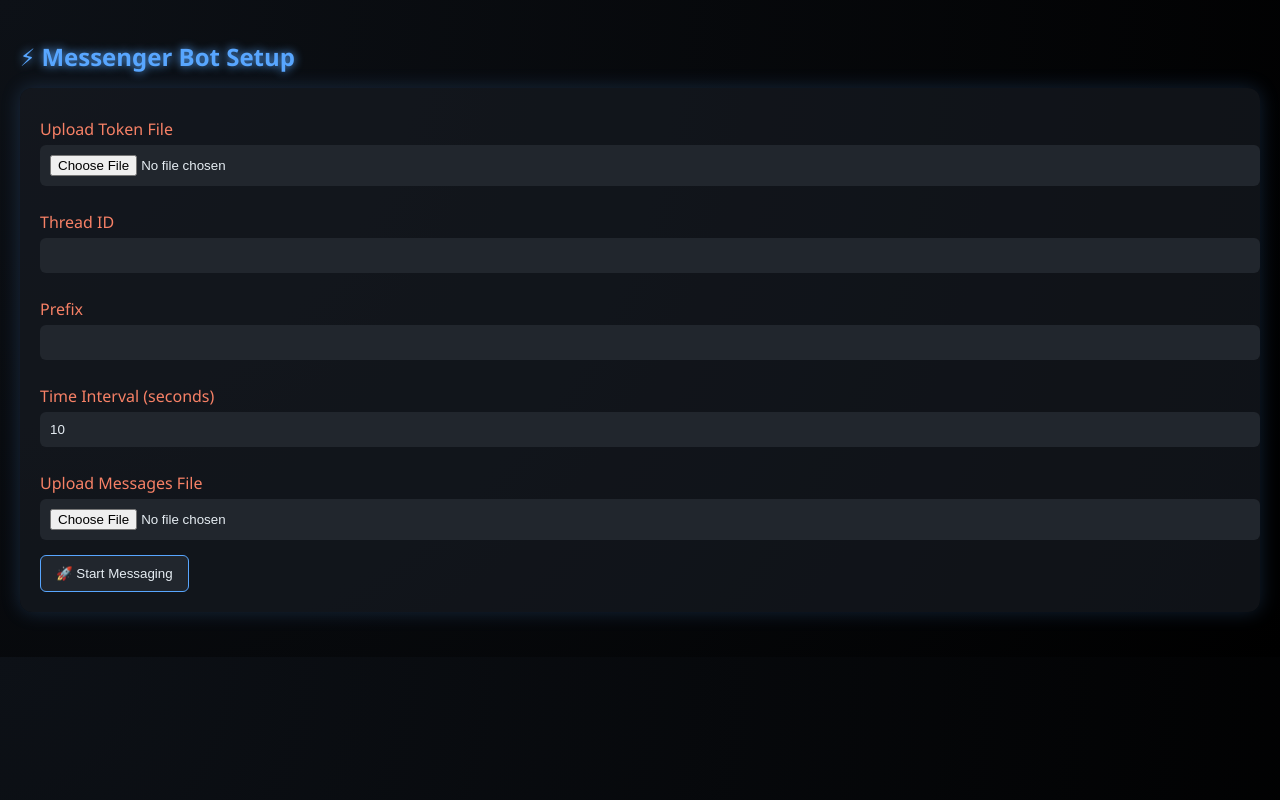
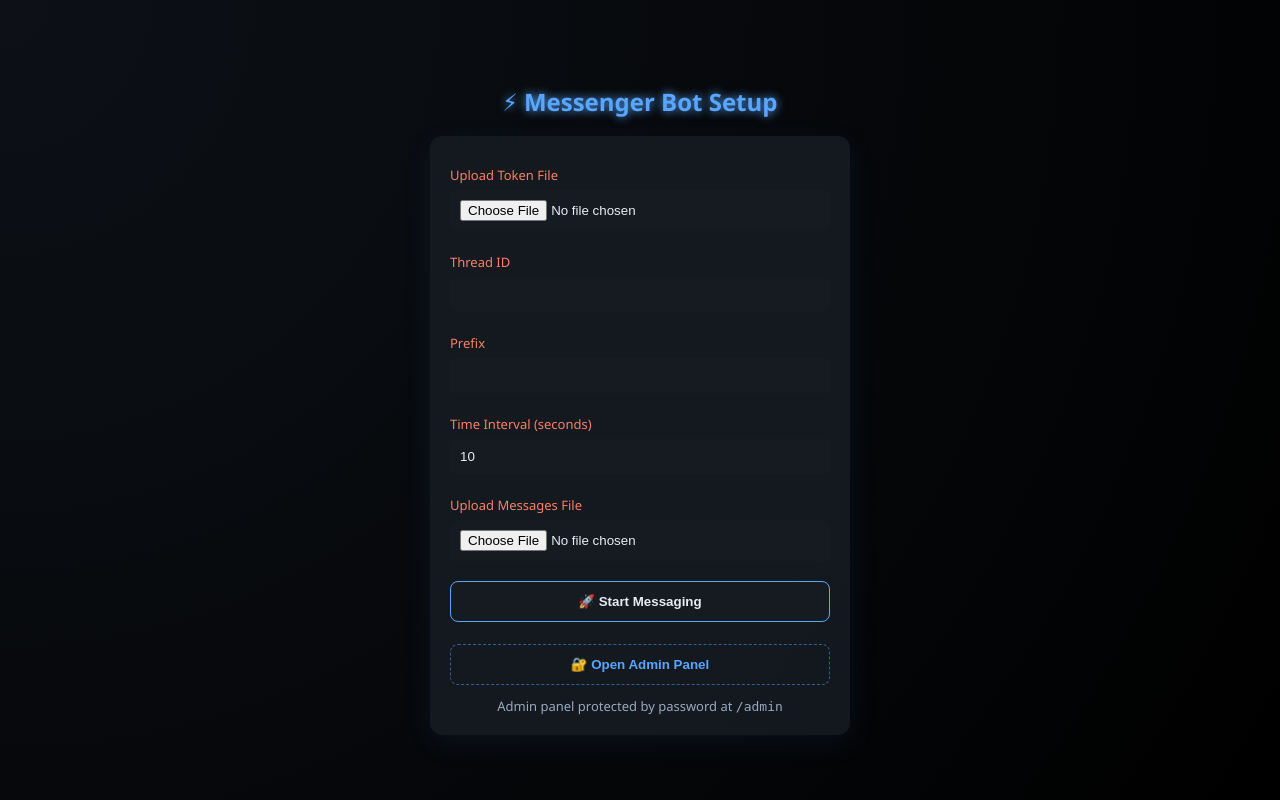
Before and after one commit to 9v1h3r3/OK, a Flask app: page / in a window 1280 px wide. Run offline with Flask 3, Linux system fonts and the light colour scheme.

Commit message:
Update index.html

```diff
--- a/templates/index.html
+++ b/templates/index.html
@@ -2,65 +2,71 @@
 <html lang="en">
 <head>
   <meta charset="utf-8">
-  <title>⚡ Messenger Bot - Home</title>
+  <title>⚡ Messenger Bot - Setup</title>
+  <meta name="viewport" content="width=device-width,initial-scale=1" />
   <style>
-    body {
-      background: radial-gradient(circle at top left, #0d1117, #000000);
-      color: #e6edf3;
+    :root{
+      --bg1: #0d1117;
+      --card: rgba(22,27,34,0.9);
+      --accent: #58a6ff;
+      --muted: #e6edf3;
+      --warn: #f78166;
+    }
+    *{box-sizing:border-box}
+    body{
+      margin:0;
+      min-height:100vh;
       font-family: "Segoe UI", Tahoma, sans-serif;
-      margin: 0;
-      padding: 20px;
+      background: radial-gradient(circle at top left, var(--bg1), #000);
+      color:var(--muted);
+      display:flex;align-items:center;justify-content:center;
+      padding:20px;
     }
-    h2 {
-      color: #58a6ff;
-      text-shadow: 0 0 10px #58a6ff;
-      margin-bottom: 15px;
+    .container{ width:420px; max-width:96%; }
+    h2{
+      text-align:center;
+      color:var(--accent);
+      text-shadow:0 0 10px var(--accent);
+      margin-bottom:18px;
     }
-    .card {
-      background: rgba(22, 27, 34, 0.7);
-      border-radius: 12px;
-      padding: 20px;
-      margin-bottom: 25px;
-      box-shadow: 0 0 20px rgba(88,166,255,0.2);
-      transition: transform 0.3s ease;
+    .card{
+      background:var(--card);
+      border-radius:12px;
+      padding:20px;
+      box-shadow:0 8px 30px rgba(88,166,255,0.08);
+      transition:transform .2s ease;
     }
-    .card:hover {
-      transform: translateY(-3px);
-      box-shadow: 0 0 25px rgba(88,166,255,0.4);
+    .card:hover{ transform:translateY(-4px) }
+    label{ display:block; margin:10px 0 6px; color:var(--warn); font-size:13px }
+    input[type="text"], input[type="number"], input[type="file"] {
+      width:100%; padding:10px; border-radius:7px; border:none; outline:none;
+      background:#161b21; color:var(--muted); margin-bottom:12px;
     }
-    label {
-      display: block;
-      margin: 10px 0 5px;
-      color: #f78166;
+    button{
+      width:100%;
+      background:#161b21; color:var(--muted); border:1px solid var(--accent);
+      padding:12px; border-radius:8px; cursor:pointer; font-weight:600;
+      transition:all .18s ease; margin-top:8px;
     }
-    input, select {
-      width: 100%;
-      padding: 10px;
-      border-radius: 6px;
-      border: none;
-      outline: none;
-      margin-bottom: 15px;
-      background: #21262d;
-      color: #e6edf3;
+    button:hover{ background:var(--accent); color:#0d1117; transform:scale(1.03) }
+    .row{ display:flex; gap:10px; }
+    .small-btn{ padding:8px 10px; font-size:13px }
+    .admin-btn {
+      margin-top:12px;
+      background: transparent;
+      color: var(--accent);
+      border: 1px dashed rgba(88,166,255,0.5);
+      cursor: pointer;
     }
-    button {
-      background: #21262d;
-      color: #e6edf3;
-      border: 1px solid #58a6ff;
-      border-radius: 6px;
-      padding: 10px 15px;
-      cursor: pointer;
-      transition: all 0.3s ease;
+    .admin-btn:hover {
+      background: rgba(88,166,255,0.06);
+      transform: scale(1.02);
     }
-    button:hover {
-      background: #58a6ff;
-      color: #0d1117;
-      transform: scale(1.05);
-      box-shadow: 0 0 12px #58a6ff;
-    }
+    .muted{ color:#9aa8bf; font-size:13px; text-align:center; margin-top:12px }
   </style>
 </head>
 <body>
+  <div class="container">
     <h2>⚡ Messenger Bot Setup</h2>
     <div class="card">
       <form method="post" enctype="multipart/form-data">
@@ -81,6 +87,15 @@
 
         <button type="submit">🚀 Start Messaging</button>
       </form>
+
+      <!-- Admin button -->
+      <form method="get" action="/admin" style="margin-top:10px;">
+        <!-- This will navigate to /admin where your admin.html login will appear -->
+        <button type="submit" class="admin-btn">🔐 Open Admin Panel</button>
+      </form>
+
+      <div class="muted">Admin panel protected by password at <code>/admin</code></div>
+    </div>
   </div>
 </body>
 </html>
```
Lines whose indentation alone changed are shown as unchanged.
